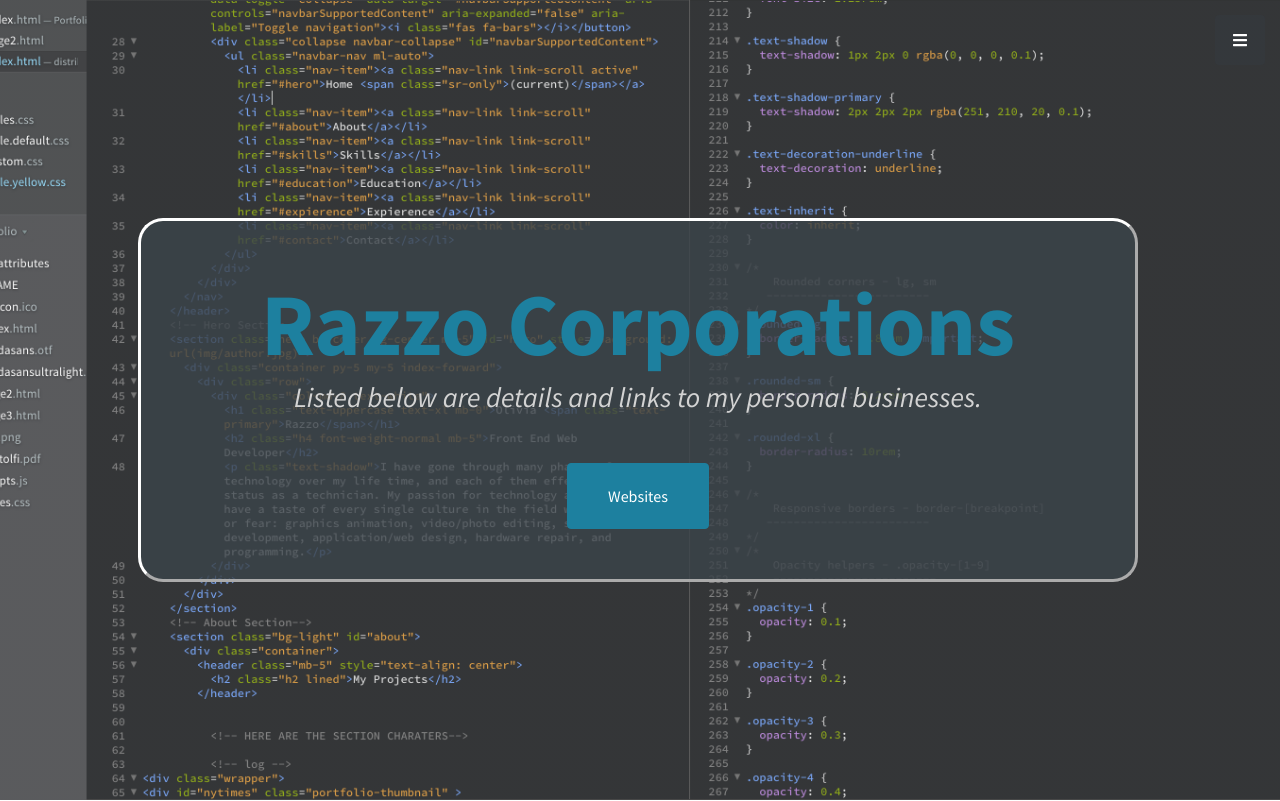
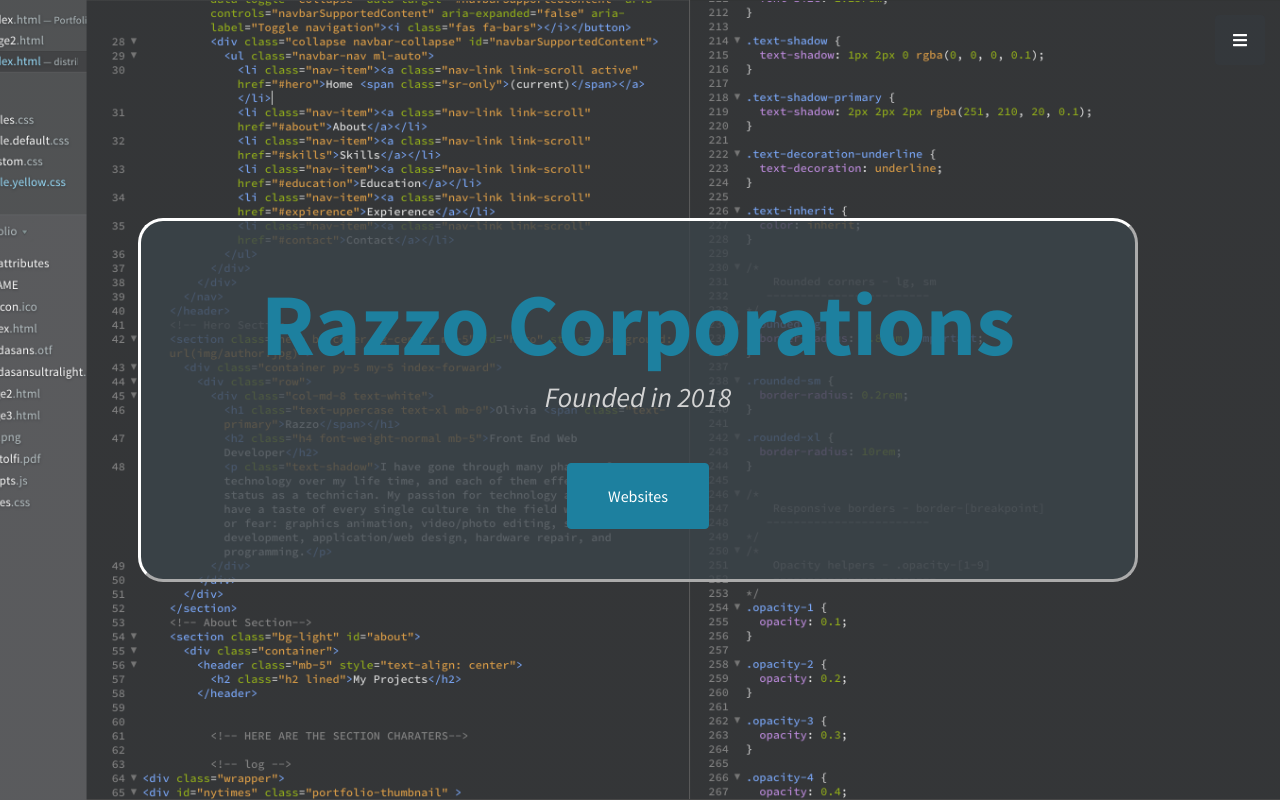
Before and after one commit to proxramb/Portfolio, a plain HTML site: page index.html in a window 1280 px wide. Shown: the top 801 px of the page. Drawn offline with nearby package versions, Linux system fonts and the light colour scheme.

Commit message:
Edited to add to main portfolio

```diff
--- a/index.html
+++ b/index.html
@@ -34,7 +34,7 @@
             <div class="container px-4 px-lg-5 text-center">
                 <div class="box">
                 <h1 class="mb-1">Razzo Corporations</h1>
-                <h3 class="mb-5"><em>Listed below are details and links to my personal businesses.</em></h3>
+                <h3 class="mb-5"><em>Founded in 2018</em></h3>
                 <a class="btn btn-primary btn-xl" href="#portfolio">Websites</a>
                     </div>
             </div>
```
Also changed, not shown: assets/img/portfolio-1.jpg (deleted), assets/img/portfolio-2.jpg (deleted), assets/img/portfolio-3.jpg (deleted), assets/img/portfolio-4.jpg (deleted), 4 other files.
